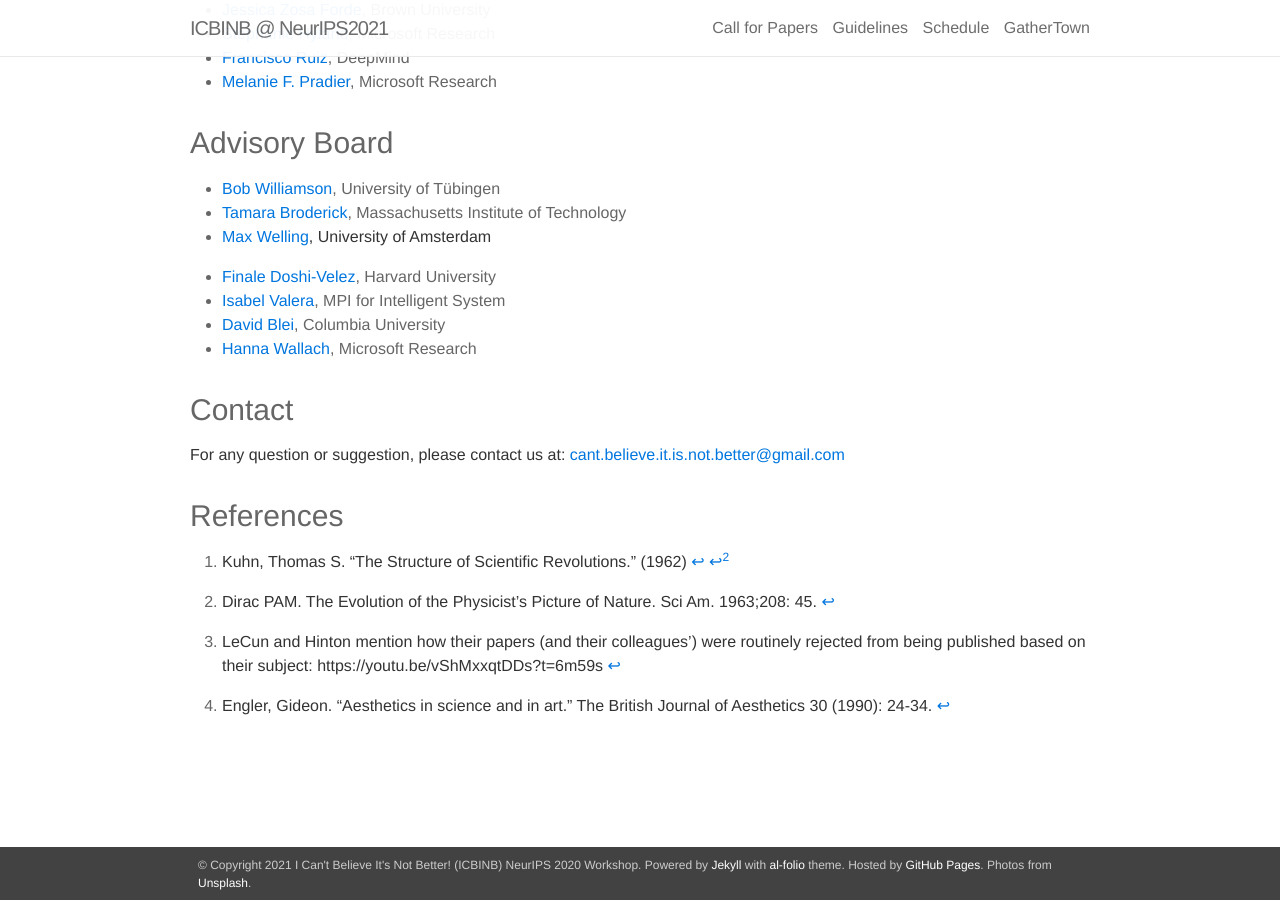
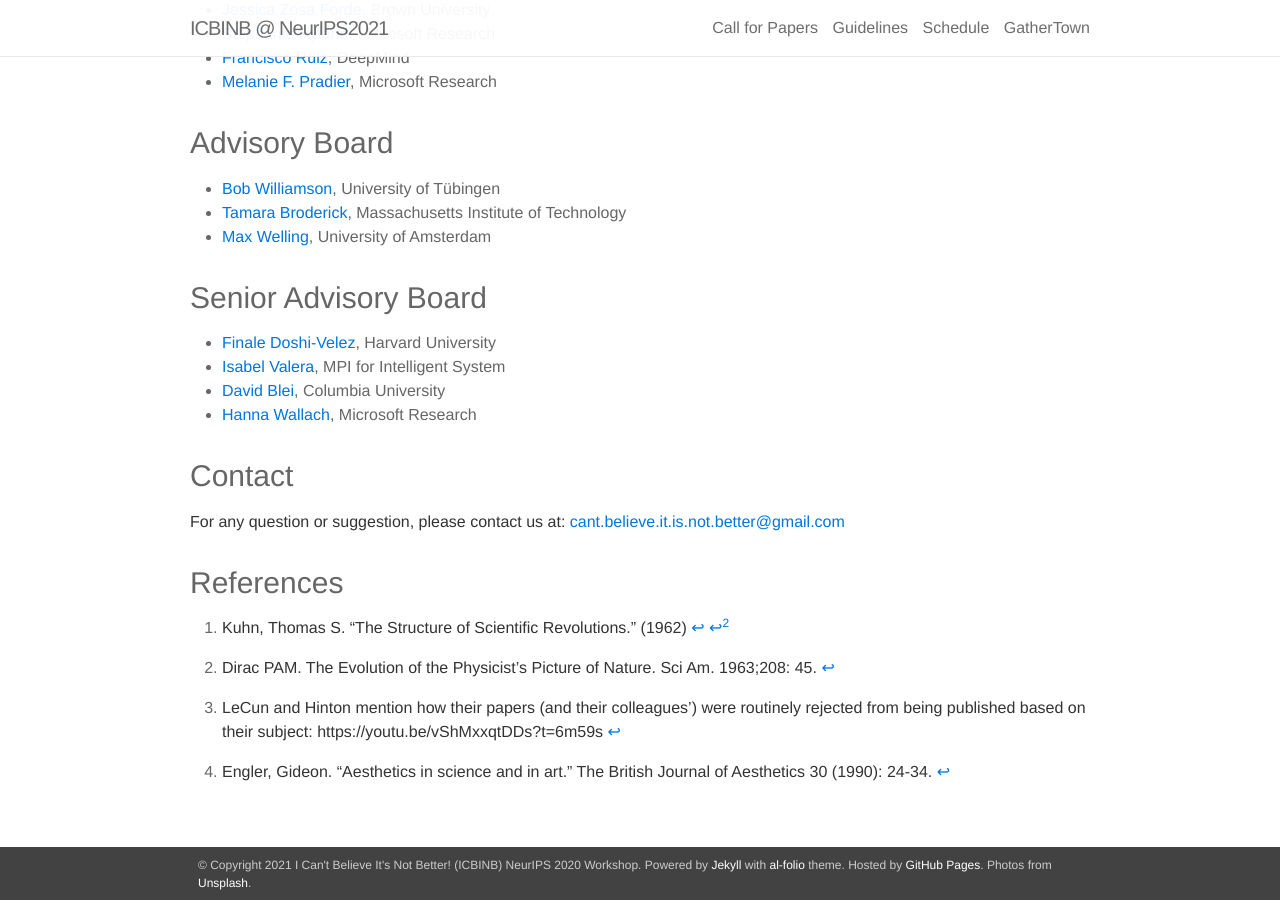
Before and after one commit to ml-retrospectives/icml2020, a Jekyll site: the page built from _pages/00_home.md, in a window 1280 px wide and 900 px high, scrolled down 2144 px. Built offline with Jekyll 4.4.1, drawn with Linux system fonts in a browser that asks for light colours; nearby versions of some CDN libraries; our own code applies the rules of GitHub Pages for plain Markdown files.

Commit message:
fix typo

```diff
--- a/_pages/00_home.md
+++ b/_pages/00_home.md
@@ -80,6 +80,8 @@ Check out our [submission guidelines](https://i-cant-believe-its-not-better.gith
 * [Tamara Broderick](https://people.csail.mit.edu/tbroderick/), Massachusetts Institute of Technology
 * [Max Welling](https://staff.fnwi.uva.nl/m.welling/), University of Amsterdam
 
+### Senior Advisory Board
+
 * [Finale Doshi-Velez](https://finale.seas.harvard.edu/), Harvard University
 * [Isabel Valera](https://ivaleram.github.io/), MPI for Intelligent System
 * [David Blei](http://www.cs.columbia.edu/~blei/), Columbia University
```
